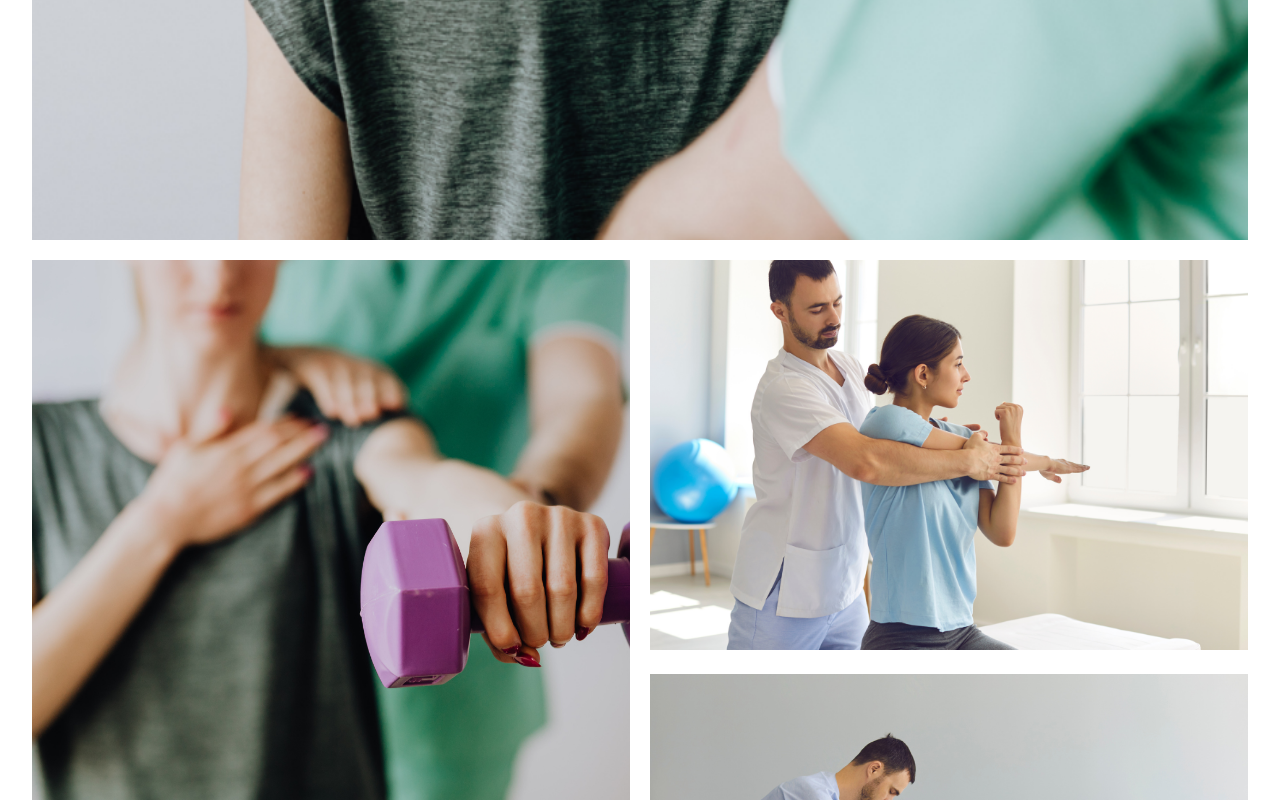
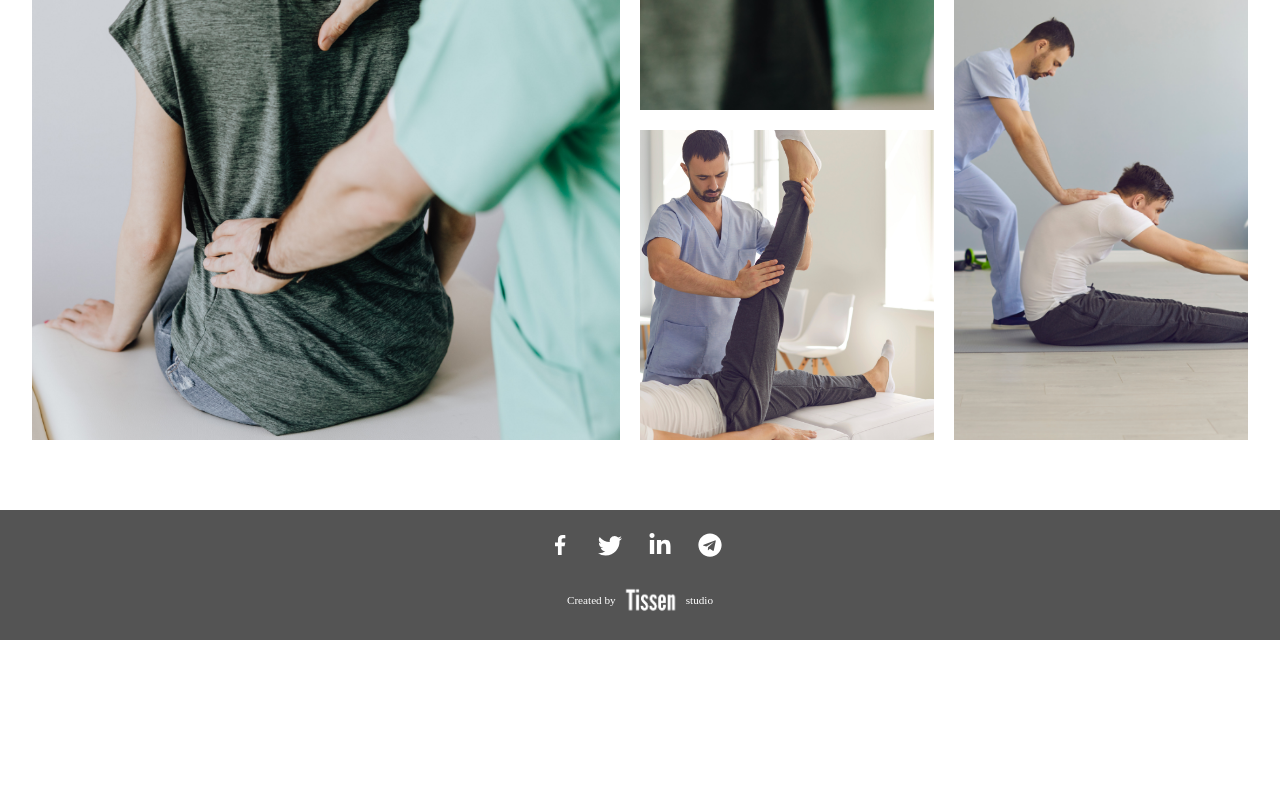
Before and after one commit to RuslanTissen/pepe-world, a React (Create React App) app: page / in a window 1280 px wide. Shown: the part 1120-1920 px from the top of the page. After the commit the page ends 1760 px from the top, so only its background shows below. Built offline with nearby package versions, Linux system fonts and the light colour scheme.

Commit message:
photo colage fixed

```diff
--- a/src/components/exersize/exercise.css
+++ b/src/components/exersize/exercise.css
@@ -7,13 +7,13 @@
 }
 .exercise .exercise-images .exercise-images-big img {
   width: 100%;
-  height: 75vh;
+  height: 800px;
   -o-object-fit: cover;
      object-fit: cover;
   display: block;
 }
 .exercise .exercise-images .exercise-images-small {
-  height: 1000px;
+  height: 800px;
   display: flex;
 }
 .exercise .exercise-images .exercise-images-small .box1 {
@@ -25,6 +25,7 @@
   -o-object-fit: cover;
      object-fit: cover;
   padding: 0 10px 10px 0;
+  display: block;
 }
 .exercise .exercise-images .exercise-images-small .box1 .image-3 {
   width: 100%;
@@ -32,6 +33,7 @@
   -o-object-fit: cover;
      object-fit: cover;
   padding: 10px 10px 0 0;
+  display: block;
 }
 .exercise .exercise-images .exercise-images-small .box2 {
   width: 50%;
@@ -42,6 +44,7 @@
   -o-object-fit: cover;
      object-fit: cover;
   padding: 0 0 10px 10px;
+  display: block;
 }
 .exercise .exercise-images .exercise-images-small .box2 .image-5 {
   width: 100%;
@@ -49,4 +52,27 @@
   -o-object-fit: cover;
      object-fit: cover;
   padding: 10px 0 0 10px;
+  display: block;
+}
+@media (min-width: 900px) {
+  .exercise .exercise-images {
+    display: flex;
+  }
+  .exercise .exercise-images .exercise-images-big {
+    width: 50%;
+  }
+  .exercise .exercise-images .exercise-images-big img {
+    width: 100%;
+    padding: 0 20px 0 0;
+  }
+  .exercise .exercise-images .exercise-images-small {
+    width: 50%;
+    margin: 20px 0 0 0;
+  }
+  .exercise .exercise-images .exercise-images-small .box1 {
+    width: 50%;
+  }
+  .exercise .exercise-images .exercise-images-small .box2 {
+    width: 50%;
+  }
 }/*# sourceMappingURL=exercise.css.map */
--- a/src/components/exersize/exercise.scss
+++ b/src/components/exersize/exercise.scss
@@ -11,13 +11,13 @@
 			margin: 20px 0;
 			img{
 				width: 100%;
-				height: 75vh;
+				height: 800px;
 				object-fit: cover;
 				display: block;
 			}
 		}
 		.exercise-images-small{
-			height: 1000px;
+			height: 800px;
 			display: flex;
 			.box1{
 				width: 50%;
@@ -26,12 +26,14 @@
 					height: 60%;
 					object-fit: cover;
 					padding: 0 10px 10px 0;
+					display: block;
 				}
 				.image-3{
 					width: 100%;
 					height: 40%;
 					object-fit: cover;
 					padding: 10px 10px 0 0 ;
+					display: block;
 				}
 			}
 			.box2{
@@ -41,87 +43,38 @@
 					height: 40%;
 					object-fit: cover;
 					padding: 0 0 10px 10px;
+					display: block;
 				}
 				.image-5{
 					width: 100%;
 					height: 60%;
 					object-fit: cover;
 					padding: 10px 0 0 10px;
+					display: block;
 				}
 			}
 		}
-
-		// ----------------VERSION 2 ------------------------
-			// .exercise-images-small{
-			// 	height: 100vh;
-			// 	width: 100vw;
-			// 	display: flex;
-			// 	// flex-direction: column;
-			// 	flex-wrap: wrap;
-			// 	gap: 20px;
-			// 	.image-2{
-			// 		width: 50%;
-			// 		height: 30%;
-			// 		display: block;
-			// 		object-fit: cover;
-
-			// 	}
-			// 	.image-3{
-			// 		width: 50%;
-			// 		height: 70%;
-			// 		display: block;
-			// 		object-fit: cover;
-
-			// 	}
-			// 	.image-4{
-			// 		width: 50%;
-			// 		height: 30%;
-
-			// 		display: block;
-			// 		object-fit: cover;
-
-			// 	}
-			// 	.image-5{
-			// 		width: 50%;
-			// 		height: 70%;
-			// 		display: block;
-			// 		object-fit: cover;
-
-			// 	}
-			// }
-// --------------------- VERSION 1 ---------------
-		// .exercise-images-small{
-		// 	width: 100%;
-		// 	height: 75vh;
-		// 	display: grid;
-		// 	grid-template-columns: 1fr 1fr;
-		// 	grid-template-rows: 40vh 60vh;
-		// 	// column-gap: 20px;
-  		// 	// row-gap: 20px;
-		// 	grid-template-areas:
-		// 	"left-up right-up"
-		// 	"left-up right-up"
-		// 	"left-up right-up"
-		// 	"left-up right-down"
-		// 	"left-down right-down"
-		// 	"left-down right-down"
-		// 	"left-down right-down";
-		// 	.image-2{
-		// 		grid-area: left-up;
-		// 		width: 100%;
-		// 	}
-		// 	.image-3{
-		// 		grid-area: right-up;
-		// 		width: 100%;
-		// 	}
-		// 	.image-4{
-		// 		grid-area: left-down;
-		// 		width: 100%;
-		// 	}
-		// 	.image-5{
-		// 		grid-area: right-down;
-		// 		width: 100%;
-		// 	}
-		// }
+	}
+	@media (min-width: 900px) {
+		.exercise-images{
+			display: flex;
+			.exercise-images-big{
+				width: 50%;
+				img{
+					width: 100%;
+					padding: 0 20px 0 0 ;
+				}
+			}
+			.exercise-images-small{
+				width: 50%;
+				margin: 20px 0 0 0;
+				.box1{
+					width: 50%;
+				}
+				.box2{
+					width: 50%;
+				}
+			}
+		}
 	}
 }
```
Also changed, not shown: 1 other file (tests, documents, lock files or other folders).
